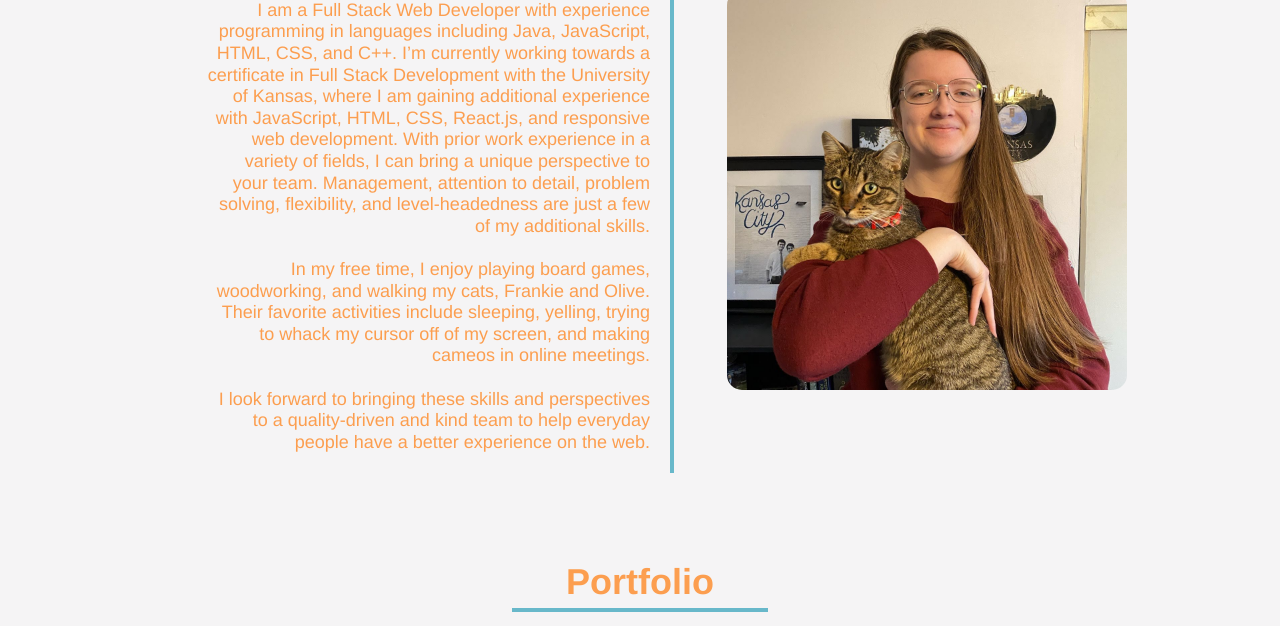
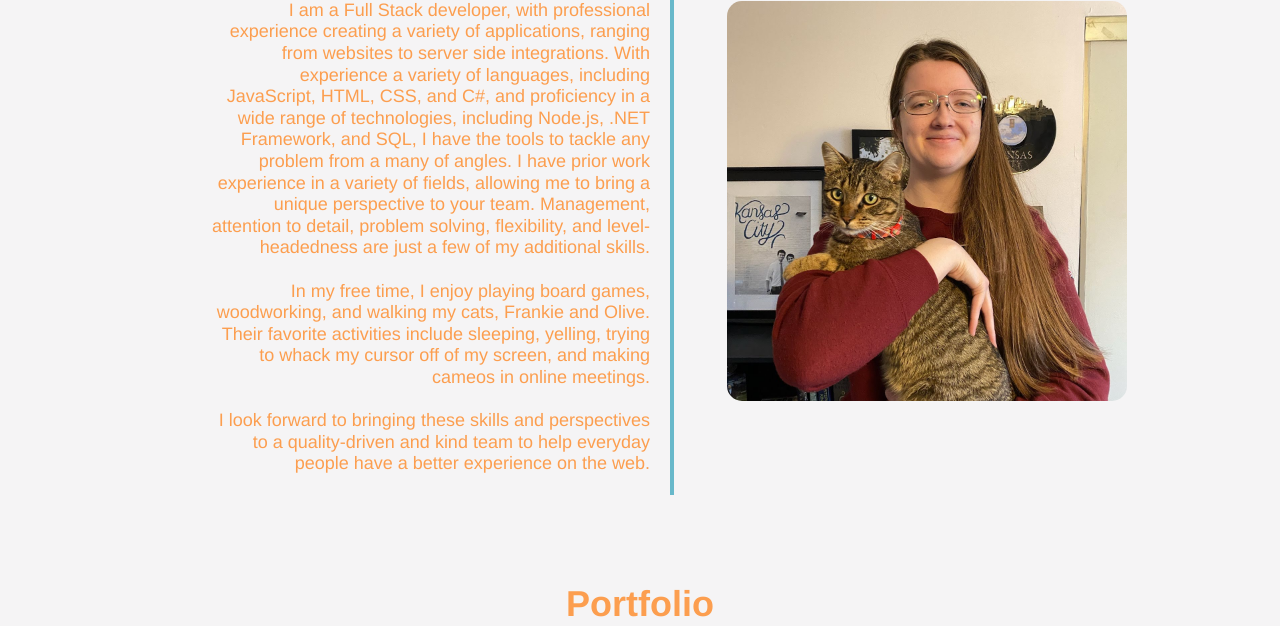
Before and after one commit to MeghanPaul/Portfolio, a plain HTML site: page index.html in a window 1280 px wide. Shown: the part 254-880 px from the top of the page. Drawn offline with Linux system fonts and the light colour scheme.

Commit message:
Update index.html

```diff
--- a/index.html
+++ b/index.html
@@ -24,11 +24,9 @@
         <div class="hero-text">
             <h2 class="section-title">About Me</h2>
             <p>
-                I am a Full Stack Web Developer with experience programming in languages including Java,
-                JavaScript, HTML, CSS, and C++. I’m currently working towards a certificate in Full Stack Development
-                with the University of Kansas, where I am gaining additional experience with JavaScript, HTML, CSS,
-                React.js, and responsive web development. With prior work experience in a variety of fields,
-                I can bring a unique perspective to your team. Management, attention to detail, problem solving,
+                I am a Full Stack developer, with professional experience creating a variety of applications, ranging from websites to server side integrations.
+                With experience a variety of languages, including JavaScript, HTML, CSS, and C#, and proficiency in a wide range of technologies, including Node.js, .NET Framework, and SQL, I have the tools to tackle any problem from a many of angles.
+                I have prior work experience in a variety of fields, allowing me to bring a unique perspective to your team. Management, attention to detail, problem solving,
                 flexibility, and level-headedness are just a few of my additional skills.
             </p>
             <br>
```
